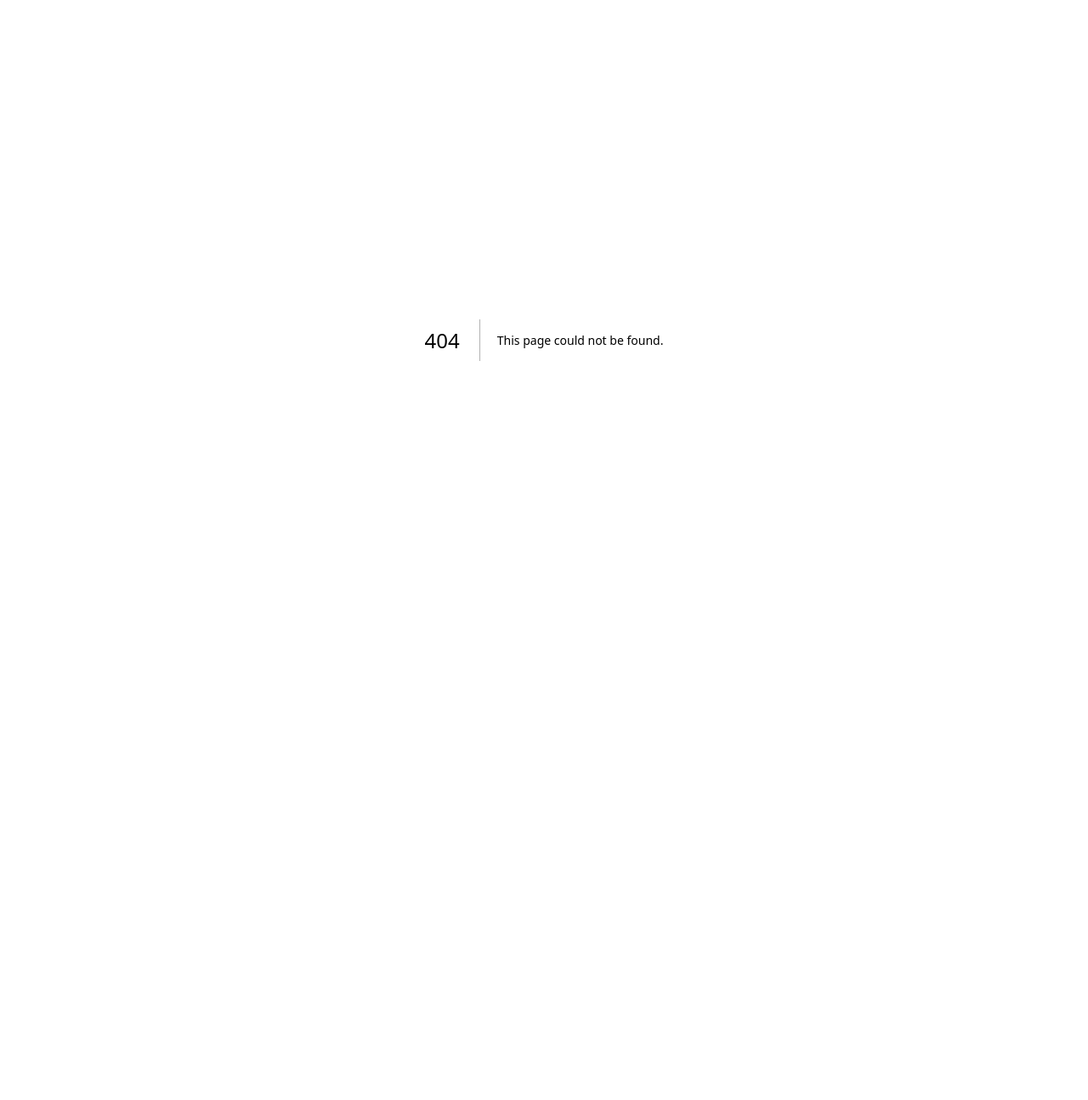
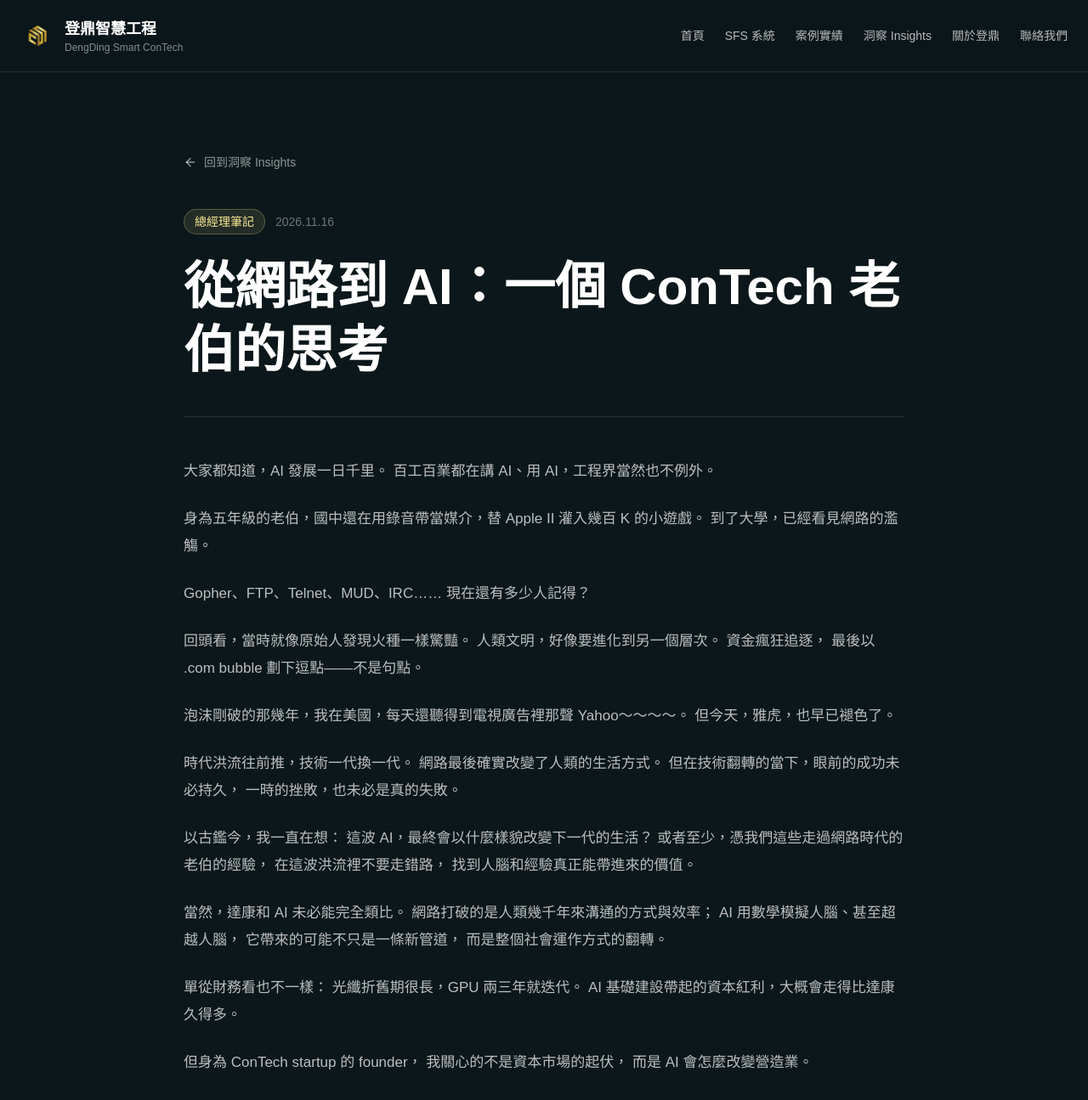
Before and after one commit to MarkHsuDD/dengding-org, a Next.js app: page /insights/from-internet-to-ai-contech-reflections in a window 1280 px wide. Before the commit this address had no page. Shown: the top 1295 px of the page at 85% size. Before the commit the page ends 800 px from the top, so only its background shows below. Built offline with nearby package versions, Linux system fonts and the light colour scheme.

Commit message:
Publish ConTech reflections on the internet and AI in manager notes

```diff
--- /dev/null
+++ b/app/insights/from-internet-to-ai-contech-reflections/page.tsx
@@ -0,0 +1,133 @@
+import type { Metadata } from "next";
+import Link from "next/link";
+import { ArrowLeft } from "lucide-react";
+import Navbar from "../../components/Navbar";
+
+const title = "從網路到 AI：一個 ConTech 老伯的思考";
+const description = "走過網路泡沫，再看 AI 浪潮。從營造現場到課堂，思考工具之外，人腦與經驗真正能帶來的價值。";
+const url = "https://www.dengding.org/insights/from-internet-to-ai-contech-reflections";
+const date = "2026-11-16";
+
+export const metadata: Metadata = {
+  title: `${title} | 登鼎洞察`,
+  description,
+  alternates: { canonical: url },
+};
+
+const articleJsonLd = {
+  "@context": "https://schema.org",
+  "@type": "Article",
+  headline: title,
+  description,
+  datePublished: date,
+  author: { "@type": "Organization", name: "登鼎智慧工程" },
+  publisher: { "@type": "Organization", name: "登鼎智慧工程" },
+  mainEntityOfPage: url,
+};
+
+export default function ArticlePage() {
+  return (
+    <div className="min-h-screen bg-[#0b171a] text-white">
+      <Navbar />
+
+      <main>
+        <script
+          type="application/ld+json"
+          dangerouslySetInnerHTML={{ __html: JSON.stringify(articleJsonLd) }}
+        />
+
+        <article className="mx-auto max-w-4xl px-6 py-20 lg:py-24">
+          <Link
+            href="/insights"
+            className="inline-flex items-center gap-2 text-sm text-white/55 transition hover:text-[#fbec96]"
+          >
+            <ArrowLeft size={16} /> 回到洞察 Insights
+          </Link>
+
+          <header className="mt-10 border-b border-white/10 pb-10">
+            <div className="flex flex-wrap items-center gap-3 text-sm">
+              <span className="rounded-full border border-[#fbec96]/25 bg-[#fbec96]/10 px-3 py-1 text-[#fbec96]">
+                總經理筆記
+              </span>
+              <time dateTime={date} className="text-white/40">2026.11.16</time>
+            </div>
+            <h1 className="mt-6 text-4xl font-semibold leading-tight lg:text-6xl">{title}</h1>
+          </header>
+
+          <div className="mt-12 space-y-6 text-[17px] leading-8 text-white/72">
+            <p className="whitespace-pre-line">大家都知道，AI 發展一日千里。
+百工百業都在講 AI、用 AI，工程界當然也不例外。</p>
+            <p className="whitespace-pre-line">身為五年級的老伯，國中還在用錄音帶當媒介，替 Apple II 灌入幾百 K 的小遊戲。
+到了大學，已經看見網路的濫觴。</p>
+            <p className="whitespace-pre-line">Gopher、FTP、Telnet、MUD、IRC……
+現在還有多少人記得？</p>
+            <p className="whitespace-pre-line">回頭看，當時就像原始人發現火種一樣驚豔。
+人類文明，好像要進化到另一個層次。
+資金瘋狂追逐，
+最後以 .com bubble 劃下逗點——不是句點。</p>
+            <p className="whitespace-pre-line">泡沫剛破的那幾年，我在美國，每天還聽得到電視廣告裡那聲 Yahoo～～～～。
+但今天，雅虎，也早已褪色了。</p>
+            <p className="whitespace-pre-line">時代洪流往前推，技術一代換一代。
+網路最後確實改變了人類的生活方式。
+但在技術翻轉的當下，眼前的成功未必持久，
+一時的挫敗，也未必是真的失敗。</p>
+            <p className="whitespace-pre-line">以古鑑今，我一直在想：
+這波 AI，最終會以什麼樣貌改變下一代的生活？
+或者至少，憑我們這些走過網路時代的老伯的經驗，
+在這波洪流裡不要走錯路，
+找到人腦和經驗真正能帶進來的價值。</p>
+            <p className="whitespace-pre-line">當然，達康和 AI 未必能完全類比。
+網路打破的是人類幾千年來溝通的方式與效率；
+AI 用數學模擬人腦、甚至超越人腦，
+它帶來的可能不只是一條新管道，
+而是整個社會運作方式的翻轉。</p>
+            <p className="whitespace-pre-line">單從財務看也不一樣：
+光纖折舊期很長，GPU 兩三年就迭代。
+AI 基礎建設帶起的資本紅利，大概會走得比達康久得多。</p>
+            <p className="whitespace-pre-line">但身為 ConTech startup 的 founder，
+我關心的不是資本市場的起伏，
+而是 AI 會怎麼改變營造業。</p>
+            <p className="whitespace-pre-line">我不是營造出身。
+理學院畢業，出社會後大部分時間待在金融業。
+剛踏進營造這一行，驚訝和驚喜一樣多。</p>
+            <p className="whitespace-pre-line">每家營造公司、每個工務所都有電腦，
+電腦裡有試算表、有 AutoCAD，
+但大多僅止於個人工具。</p>
+            <p className="whitespace-pre-line">對經營來說，它的意義大概就是：
+半透紙、藍晒圖，變成了電子檔。
+形式從類比變成數位，
+專案推進的流程，卻幾乎沒變。</p>
+            <p className="whitespace-pre-line">數位轉型？那是什麼？</p>
+            <p className="whitespace-pre-line">去年老伯我進中山金融所，開始念數位與永續金融碩士。
+一開始，我就被二十出頭的「同學」嚇到——他們比我女兒還小。</p>
+            <p className="whitespace-pre-line">三、四年前我要花兩到四個整天才做得完的商業計畫，
+他們按幾個按鈕，十分鐘就生成一份漂亮好幾倍的 BP，
+references 一應俱全。
+期中、期末的 PPT，更是圖表豐富、配色和諧。</p>
+            <p className="whitespace-pre-line">但如果沒有深度思考，再強大的 AI 工具，反而會變成障礙。</p>
+            <p className="whitespace-pre-line">漂漂亮亮、洋洋灑灑的文件，
+如果沒有傳遞有效的資訊，
+基本上就是垃圾。</p>
+            <p className="whitespace-pre-line">你在探討什麼？（What）
+問題的邊界在哪？（Where）
+問題的根源是什麼？（Why）
+解決方案是什麼？（How）</p>
+            <p className="whitespace-pre-line">時代不同，科技背景不同，
+推動文明往前走的底層邏輯，其實沒變。</p>
+            <p className="whitespace-pre-line">一個 coder，如果不去想痛點本身，只用 AI 加速交付，
+沒弄懂問題從哪裡來，很快就會被淘汰。</p>
+            <p className="whitespace-pre-line">一個 designer，如果能讓作品承接文化、開啟對話、啟發靈感、創造形而上的感受，
+AI 不但取代不了他，反而會放大他的影響力。</p>
+            <p className="whitespace-pre-line">工地也是一樣。
+只會叫 AI 生圖、卻不懂受力和現場的人，會被 AI 取代；
+懂現場、懂問題的人，有機會被 AI 放大價值。</p>
+            <p className="whitespace-pre-line">講了半天，老伯還沒談到 AI 在 ConTech 的應用。
+下一期，來聊聊工地裡那些「看起來數位、其實沒變」的流程，
+以及 AI 真正切得進去的地方。</p>
+            <p className="whitespace-pre-line">（待續）</p>
+          </div>
+        </article>
+      </main>
+    </div>
+  );
+}
--- a/app/insights/page.tsx
+++ b/app/insights/page.tsx
@@ -9,6 +9,13 @@ export const metadata: Metadata = {
 };
 
 const articles = [
+  {
+    category: "總經理筆記",
+    title: "從網路到 AI：一個 ConTech 老伯的思考",
+    excerpt: "走過網路泡沫，再看 AI 浪潮。從營造現場到課堂，思考工具之外，人腦與經驗真正能帶來的價值。",
+    href: "/insights/from-internet-to-ai-contech-reflections",
+    date: "2026.11.16",
+  },
   {
     category: "總經理筆記",
     title: "李飛飛與 ImageNet：莫忘初心",
```
